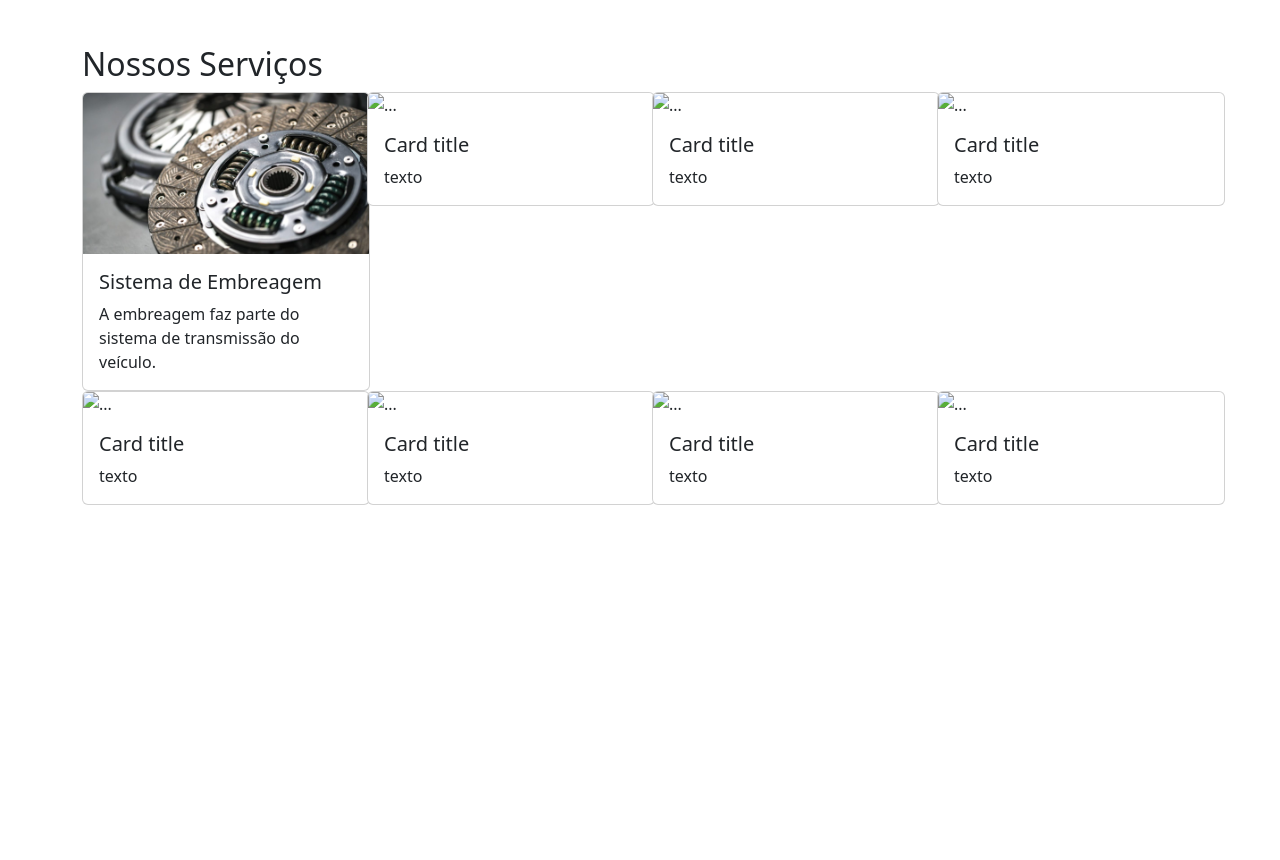
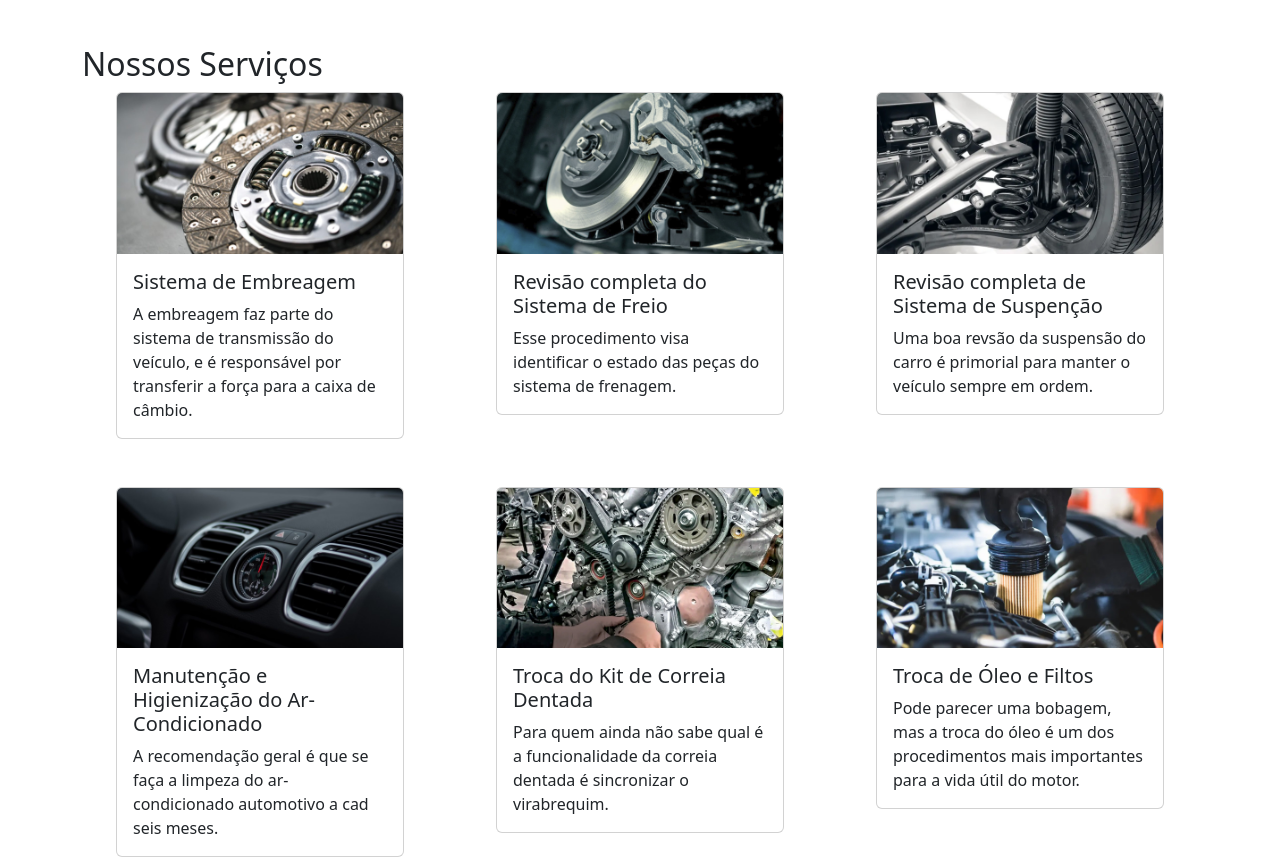
Before and after one commit to sabrinabrancher4/mecanica, a plain HTML site: page index.html in a window 1280 px wide. Shown: the part 1230-2090 px from the top of the page. Before the commit the page ends 1735 px from the top, so only its background shows below. Drawn offline with nearby package versions, Linux system fonts and the light colour scheme.

Commit message:
atualização

```diff
--- a/index.html
+++ b/index.html
@@ -103,75 +103,84 @@
         </div><!--Fim seção empresa-->
         <div class="row mt-5">
             <h2>Nossos Serviços</h2>
-            <div class="col-12 col-lg-3 col-md-4 col-sm-6">
-                <div class="card" style="width: 18rem;">
+            <div class="col-12 col-md-6 col-lg-4 mb-5">
+                <div class="card mx-auto" style="width: 18rem;">
                     <img src="IMAGENS/sistema embreagem.jpg" class="card-img-top" alt="...">
                     <div class="card-body">
                       <h5 class="card-title">Sistema de Embreagem</h5>
-                      <p class="card-text">A embreagem faz parte do sistema de transmissão do veículo.</p>
+                      <p class="card-text">A embreagem faz parte do sistema de transmissão do veículo, e é responsável por transferir a força para a caixa de câmbio.</p>
                     </div>
                   </div>
             </div>
-            <div class="col-12 col-lg-3 col-md-4 col-sm-6">
-                <div class="card" style="width: 18rem;">
-                    <img src="" class="card-img-top" alt="...">
+            <div class="col-12 col-md-6 col-lg-4 mb-5">
+                <div class="card mx-auto" style="width: 18rem;">
+                    <img src="IMAGENS/fotos cards/foto 1.jpg" class="card-img-top" alt="...">
                     <div class="card-body">
-                      <h5 class="card-title">Card title</h5>
-                      <p class="card-text">texto</p>
+                      <h5 class="card-title">Revisão completa do Sistema de Freio</h5>
+                      <p class="card-text">Esse procedimento visa identificar o estado das peças do sistema de frenagem.</p>
                     </div>
                   </div>
             </div>
-            <div class="col-12 col-lg-3 col-md-4 col-sm-6">
-                <div class="card" style="width: 18rem;">
-                    <img src="..." class="card-img-top" alt="...">
+            <div class="col-12 col-md-6 col-lg-4 mb-5">
+                <div class="card mx-auto" style="width: 18rem;">
+                    <img src="IMAGENS/fotos cards/foto 2.jpg" class="card-img-top" alt="...">
                     <div class="card-body">
-                      <h5 class="card-title">Card title</h5>
-                      <p class="card-text">texto</p>
+                      <h5 class="card-title">Revisão completa de Sistema de Suspenção</h5>
+                      <p class="card-text">Uma boa revsão da suspensão do carro é primorial para manter o veículo sempre em ordem.</p>
                     </div>
                   </div>
             </div>
-            <div class="col-12 col-lg-3 col-md-4 col-sm-6">
-                <div class="card" style="width: 18rem;">
-                    <img src="..." class="card-img-top" alt="...">
+            <div class="col-12 col-md-6 col-lg-4 mb-5">
+                <div class="card mx-auto" style="width: 18rem;">
+                    <img src="IMAGENS/fotos cards/foto 3.jpg" class="card-img-top" alt="...">
                     <div class="card-body">
-                      <h5 class="card-title">Card title</h5>
-                      <p class="card-text">texto</p>
+                      <h5 class="card-title">Manutenção e Higienização do Ar-Condicionado</h5>
+                      <p class="card-text">A recomendação geral é que se faça a limpeza do ar-condicionado automotivo a cad seis meses.</p>
                     </div>
                   </div>
             </div>
-            <div class="col-12 col-lg-3 col-md-4 col-sm-6">
-                <div class="card" style="width: 18rem;">
-                    <img src="..." class="card-img-top" alt="...">
+            <div class="col-12 col-md-6 col-lg-4 mb-5">
+                <div class="card mx-auto" style="width: 18rem;">
+                    <img src="IMAGENS/fotos cards/foto 4.jpg" class="card-img-top" alt="...">
                     <div class="card-body">
-                      <h5 class="card-title">Card title</h5>
-                      <p class="card-text">texto</p>
+                      <h5 class="card-title">Troca do Kit de Correia Dentada</h5>
+                      <p class="card-text">Para quem ainda não sabe qual é a funcionalidade da correia dentada é sincronizar o virabrequim.</p>
                     </div>
                   </div>
             </div>
-            <div class="col-12 col-lg-3 col-md-4 col-sm-6">
-                <div class="card" style="width: 18rem;">
-                    <img src="..." class="card-img-top" alt="...">
+            <div class="col-12 col-md-6 col-lg-4 mb-5">
+                <div class="card mx-auto" style="width: 18rem;">
+                    <img src="IMAGENS/fotos cards/foto5.jpg" class="card-img-top" alt="...">
                     <div class="card-body">
-                      <h5 class="card-title">Card title</h5>
-                      <p class="card-text">texto</p>
+                      <h5 class="card-title">Troca de Óleo e Filtos</h5>
+                      <p class="card-text">Pode parecer uma bobagem, mas a troca do óleo é um dos procedimentos mais importantes para a vida útil do motor.</p>
                     </div>
                   </div>
             </div>
-            <div class="col-12 col-lg-3 col-md-4 col-sm-6">
-                <div class="card" style="width: 18rem;">
-                    <img src="..." class="card-img-top" alt="...">
+            <div class="col-12 col-md-6 col-lg-4 mb-5">
+                <div class="card mx-auto" style="width: 18rem;">
+                    <img src="IMAGENS/fotos cards/foto 6.jpg" class="card-img-top" alt="...">
                     <div class="card-body">
-                      <h5 class="card-title">Card title</h5>
-                      <p class="card-text">texto</p>
+                      <h5 class="card-title">Troca de Óleo do Câmbio Automático</h5>
+                      <p class="card-text">A troca de óleo do câmbio automático ainda não é uma rotina de manutenção para muitos condutores.</p>
                     </div>
                   </div>
             </div>
-            <div class="col-12 col-lg-3 col-md-4 col-sm-6">
-                <div class="card" style="width: 18rem;">
-                    <img src="..." class="card-img-top" alt="...">
+            <div class="col-12 col-md-6 col-lg-4 mb-5">
+                <div class="card mx-auto" style="width: 18rem;">
+                    <img src="IMAGENS/fotos cards/foto 7.jpg" class="card-img-top" alt="...">
                     <div class="card-body">
-                      <h5 class="card-title">Card title</h5>
-                      <p class="card-text">texto</p>
+                      <h5 class="card-title">Reparo em Câmbio Automátizado</h5>
+                      <p class="card-text">A recuperação de câmbio automático visa a preservaão o carr, viabilzando longevidadeao veículo.</p>
+                    </div>
+                  </div>
+            </div>
+            <div class="col-12 col-md-6 col-lg-4 mb-5">
+                <div class="card mx-auto" style="width: 18rem;">
+                    <img src="IMAGENS/fotos cards/foto 8.jpg" class="card-img-top" alt="...">
+                    <div class="card-body">
+                      <h5 class="card-title">Revisão Preventiva</h5>
+                      <p class="card-text">A revsão preventiva corrige as falhas e os problemas antes que eles ocorram. Assim, reduz os custos e aumenta a eficiência da manutenção.</p>
                     </div>
                   </div>
             </div>
```
Also changed, not shown: IMAGENS/fotos cards/foto 1.jpg (added), IMAGENS/fotos cards/foto 2.jpg (added), IMAGENS/fotos cards/foto 3.jpg (added), IMAGENS/fotos cards/foto 4.jpg (added), IMAGENS/fotos cards/foto 6.jpg (added), IMAGENS/fotos cards/foto 7.jpg (added), IMAGENS/fotos cards/foto 8.jpg (added), IMAGENS/fotos cards/foto5.jpg (added).
